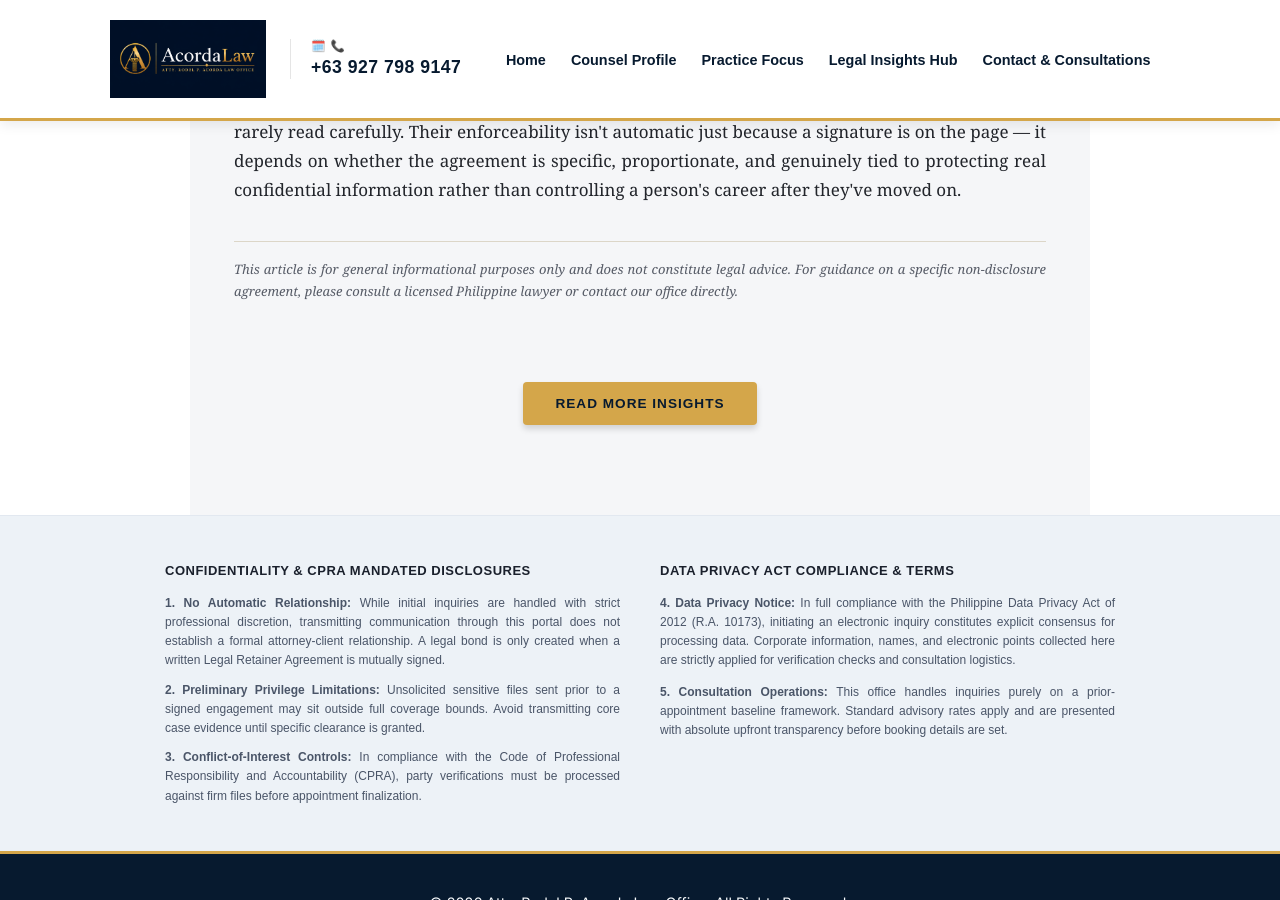
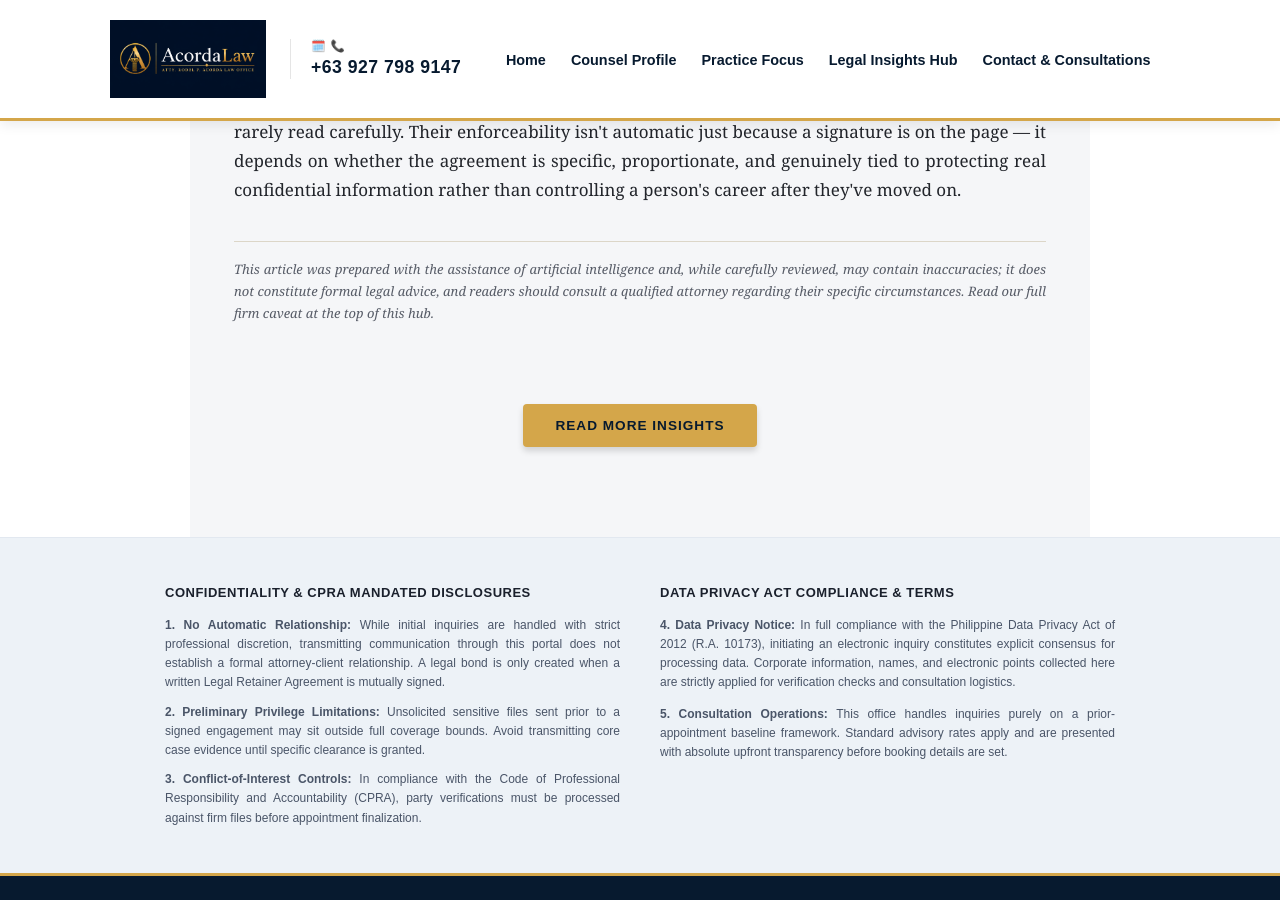
Before and after one commit to acordalawoffice/law.github.io, a Jekyll site: the page built from _posts/2026-07-18-is-that-nda-you-signed-actually-enforceable.md, in a window 1280 px wide and 900 px high, scrolled down 2574 px. Built offline with Jekyll 4.4.1, drawn with Linux system fonts in a browser that asks for light colours.

Commit message:
Update 2026-07-18-is-that-nda-you-signed-actually-enforceable.md

```diff
--- a/_posts/2026-07-18-is-that-nda-you-signed-actually-enforceable.md
+++ b/_posts/2026-07-18-is-that-nda-you-signed-actually-enforceable.md
@@ -44,6 +44,6 @@
 <h2>The bigger picture</h2>
 <p>NDAs are one of the most common contracts signed in the Philippines, and also one of the most rarely read carefully. Their enforceability isn't automatic just because a signature is on the page &mdash; it depends on whether the agreement is specific, proportionate, and genuinely tied to protecting real confidential information rather than controlling a person's career after they've moved on.</p>
 
-<p class="disclaimer">This article is for general informational purposes only and does not constitute legal advice. For guidance on a specific non-disclosure agreement, please consult a licensed Philippine lawyer or contact our office directly.</p>
+<p class="disclaimer">This article was prepared with the assistance of artificial intelligence and, while carefully reviewed, may contain inaccuracies; it does not constitute formal legal advice, and readers should consult a qualified attorney regarding their specific circumstances. Read our full firm caveat at the top of this hub.</p>
 
 </article>
```
